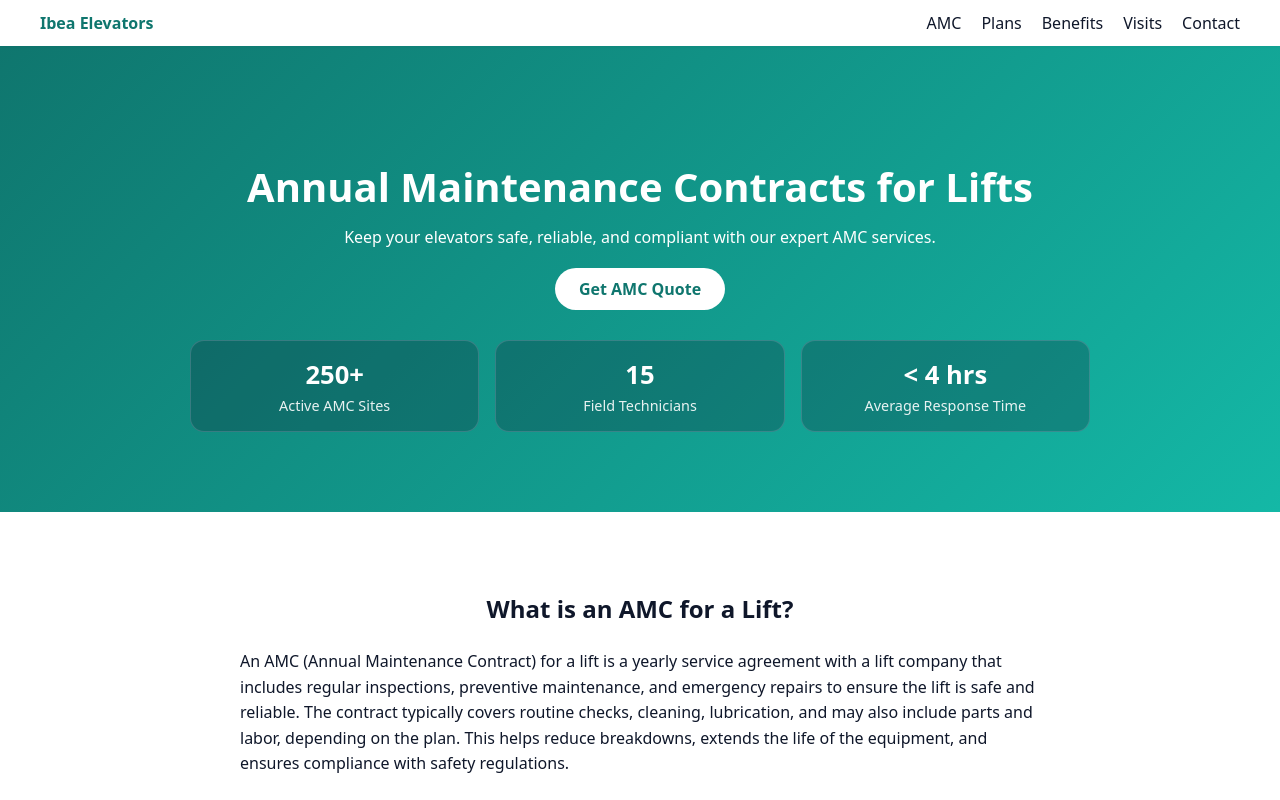
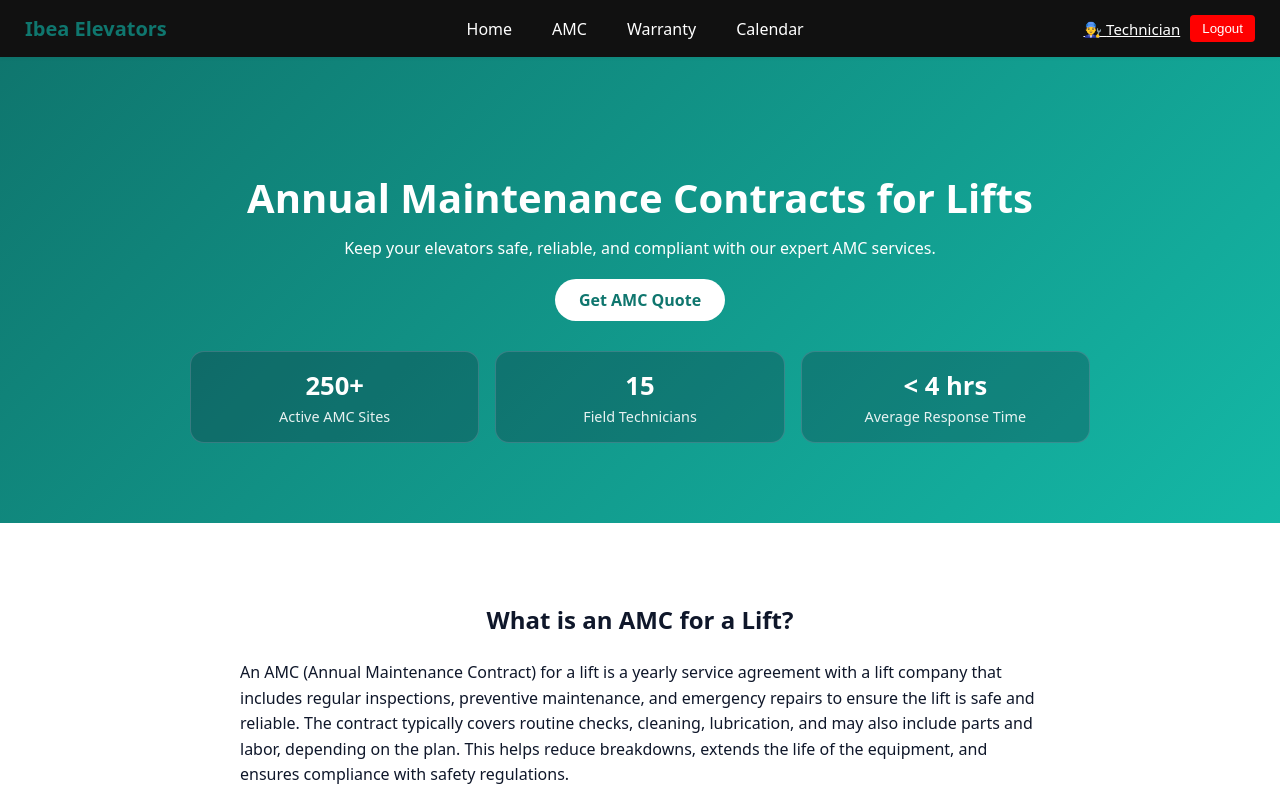
Before and after one commit to SANKARVEER/IBEA_AMC, a React (Create React App) app: page / in a window 1280 px wide. Shown: the top 800 px of the page. Built offline with nearby package versions, Linux system fonts and the light colour scheme.

Commit message:
Add files via upload

```diff
--- a/src/components/AMCContext/AMCContext.js
+++ b/src/components/AMCContext/AMCContext.js
@@ -1,10 +1,18 @@
+// src/components/AMCContext/AMCContext.js
 import React, { createContext, useContext, useState } from "react";
 
 const AMCContext = createContext();
 
 export const AMCProvider = ({ children }) => {
+
   // --------------------------------------------------
-  // Generate 200 Sites with AMC + Warranty Plan (MS / XL)
+  // LOGGED-IN TECHNICIAN NAME
+  // --------------------------------------------------
+  const [technicianName, setTechnicianName] = useState("Technician");
+
+
+  // --------------------------------------------------
+  // AUTO-GENERATE 200 SITES (100 WARRANTY + 100 AMC)
   // --------------------------------------------------
   const generateSites = () => {
     const areas = ["North", "South", "East", "West"];
@@ -13,24 +21,24 @@ export const AMCProvider = ({ children }) => {
       "Anna Nagar", "Porur", "Avadi", "Guindy", "Medavakkam",
     ];
 
-    const sitesList = [];
+    const list = [];
 
     for (let i = 1; i <= 200; i++) {
-      const isWarranty = i <= 100; // Only first 100 sites have warranty
+      const isWarranty = i <= 100;
 
-      sitesList.push({
+      list.push({
         id: i,
         name: `Site ${i}`,
         address: `Address ${i}, Building ${i}`,
         area: areas[i % areas.length],
         location: locations[i % locations.length],
 
-        // AMC Plan
+        // AMC
         amcPlan: i % 2 === 0 ? "MS" : "XL",
         completed: false,
         serviceInfo: null,
 
-        // WARRANTY LIMITED TO 100
+        // WARRANTY
         warranty: isWarranty,
         warrantyPlan: isWarranty ? (i % 2 === 0 ? "MS" : "XL") : null,
         warrantyCompleted: false,
@@ -38,21 +46,24 @@ export const AMCProvider = ({ children }) => {
       });
     }
 
-    return sitesList;
+    return list;
   };
+
 
   const [sites, setSites] = useState(generateSites());
   const [calendar, setCalendar] = useState([]);
 
+
   // --------------------------------------------------
-  // Add to Calendar
+  // ADD ENTRY TO CALENDAR
   // --------------------------------------------------
   const addToCalendar = (entry) => {
     setCalendar((prev) => [...prev, entry]);
   };
 
+
   // --------------------------------------------------
-  // Mark AMC Completed (Auto MS / XL)
+  // MARK AMC COMPLETED
   // --------------------------------------------------
   const markCompleted = (id) => {
     const date = new Date().toLocaleDateString();
@@ -62,19 +73,19 @@ export const AMCProvider = ({ children }) => {
     const seatType = site?.amcPlan?.toUpperCase() === "XL" ? "XL" : "MS";
 
     setSites((prev) =>
-      prev.map((site) =>
-        site.id === id
+      prev.map((s) =>
+        s.id === id
           ? {
-              ...site,
+              ...s,
               completed: true,
               serviceInfo: {
                 date,
                 time,
-                technician: "Mr. Kumar",
+                technician: technicianName,
                 seatType,
               },
             }
-          : site
+          : s
       )
     );
 
@@ -83,37 +94,36 @@ export const AMCProvider = ({ children }) => {
       type: "AMC",
       date,
       time,
-      technician: "Mr. Kumar",
+      technician: technicianName,
       seatType,
     });
   };
 
+
   // --------------------------------------------------
-  // Mark Warranty Completed (Auto MS / XL)
+  // MARK WARRANTY COMPLETED
   // --------------------------------------------------
   const markWarrantyCompleted = (id) => {
     const date = new Date().toLocaleDateString();
     const time = new Date().toLocaleTimeString();
 
     const site = sites.find((s) => s.id === id);
-    if (!site || !site.warranty) return; // Only allow warranty sites
-
     const plan = site?.warrantyPlan?.toUpperCase() === "XL" ? "XL" : "MS";
 
     setSites((prev) =>
-      prev.map((site) =>
-        site.id === id
+      prev.map((s) =>
+        s.id === id
           ? {
-              ...site,
+              ...s,
               warrantyCompleted: true,
               warrantyInfo: {
                 date,
                 time,
-                technician: "Mr. Kumar",
+                technician: technicianName,
                 plan,
               },
             }
-          : site
+          : s
       )
     );
 
@@ -122,27 +132,27 @@ export const AMCProvider = ({ children }) => {
       type: "Warranty",
       date,
       time,
-      technician: "Mr. Kumar",
+      technician: technicianName,
       plan,
     });
   };
 
+
   // --------------------------------------------------
-  // Computed lists for convenience
+  // PROVIDER EXPORT
   // --------------------------------------------------
-  const completedAMC = sites.filter(s => s.completed);
-  const completedWarranty = sites.filter(s => s.warrantyCompleted);
-
   return (
     <AMCContext.Provider
       value={{
         sites,
+        setSites,
         calendar,
+
         markCompleted,
         markWarrantyCompleted,
-        addToCalendar,
-        completedAMC,       // <- ready-to-use list
-        completedWarranty, // <- ready-to-use list
+
+        technicianName,
+        setTechnicianName,
       }}
     >
       {children}
--- a/src/components/AmcSitePages/amcsitespage.js
+++ b/src/components/AmcSitePages/amcsitespage.js
@@ -11,7 +11,7 @@ const AmcSitesPage = () => {
     <div className="amc-sites-page">
 
       {/* Headline */}
-      <h2 className="page-headline">Pending AMC Sites</h2>
+      <h2 className="page-headline"> AMC Sites</h2>
 
       <div className="cards-container">
         {sites
--- /dev/null
+++ b/src/components/Login/Login.css
@@ -0,0 +1,60 @@
+.login-container {
+  height: 100vh;
+  display: flex;
+  align-items: center;
+  justify-content: center;
+  background: #f5f7f9;
+}
+
+.login-box {
+  width: 350px;
+  padding: 30px;
+  background: #ffffff;
+  border-radius: 12px;
+  box-shadow: 0 6px 18px rgba(0,0,0,0.1);
+  text-align: center;
+}
+
+.login-title {
+  font-size: 24px;
+  font-weight: bold;
+  margin-bottom: 20px;
+  color: #222;
+}
+
+label {
+  font-size: 14px;
+  font-weight: 500;
+  display: block;
+  text-align: left;
+  margin-bottom: 8px;
+}
+
+.login-input {
+  width: 100%;
+  padding: 12px;
+  border-radius: 8px;
+  border: 1px solid #ccc;
+  outline: none;
+  margin-bottom: 15px;
+  font-size: 16px;
+}
+
+.login-input:focus {
+  border-color: #007bff;
+}
+
+.login-btn {
+  width: 100%;
+  padding: 12px;
+  background: #007bff;
+  color: white;
+  border: none;
+  border-radius: 8px;
+  font-size: 16px;
+  cursor: pointer;
+}
+
+.login-btn:hover {
+  background: #005ecc;
+}
--- /dev/null
+++ b/src/components/Login/Login.js
@@ -0,0 +1,49 @@
+import React, { useState } from "react";
+import { useAMC } from "../AMCContext/AMCContext";
+import { useNavigate } from "react-router-dom";
+import "./Login.css";
+
+const Login = () => {
+  const [name, setName] = useState("");
+  const { setTechnicianName } = useAMC();
+  const navigate = useNavigate();
+
+  const handleLogin = (e) => {
+    e.preventDefault();
+
+    if (name.trim() === "") {
+      alert("Please enter technician name");
+      return;
+    }
+
+    setTechnicianName(name);
+
+    // Redirect to Home
+    navigate("/");
+  };
+
+  return (
+    <div className="login-container">
+      <div className="login-box">
+        <h2 className="login-title">Technician Login</h2>
+
+        <form onSubmit={handleLogin}>
+          <label>Enter Technician Name</label>
+          <input
+            type="text"
+            placeholder="Eg: Kumar, Sankar, Arun"
+            value={name}
+            onChange={(e) => setName(e.target.value)}
+            className="login-input"
+          />
+
+          <button type="submit" className="login-btn">
+            Login
+          </button>
+        </form>
+      </div>
+    </div>
+  );
+};
+
+export default Login;
--- /dev/null
+++ b/src/components/Navbar/Navbar.css
@@ -0,0 +1,115 @@
+/* MAIN NAVBAR */
+.navbar {
+  display: flex;
+  align-items: center;
+  justify-content: space-between;
+  background: #111;
+  padding: 15px 25px;
+  color: #fff;
+  position: sticky;
+  top: 0;
+  z-index: 999;
+}
+
+.navbar-logo {
+  font-size: 20px;
+  font-weight: bold;
+}
+
+/* DESKTOP LINKS */
+.navbar-links {
+  display: flex;
+  gap: 20px;
+}
+
+.navbar-links a {
+  text-decoration: none;
+  color: #fff;
+  font-size: 16px;
+}
+
+.nav-right {
+  display: flex;
+  align-items: center;
+  gap: 10px;
+}
+
+.tech-name {
+  font-size: 15px;
+}
+
+.logout-btn {
+  background: red;
+  color: #fff;
+  padding: 6px 12px;
+  border-radius: 4px;
+  border: none;
+  cursor: pointer;
+}
+
+/* HAMBURGER (Mobile Only) */
+.hamburger {
+  display: none;
+  font-size: 28px;
+  cursor: pointer;
+  user-select: none;
+}
+
+/* MOBILE MENU (Hidden) */
+.mobile-menu {
+  display: none;
+  flex-direction: column;
+  background: #222;
+  width: 100%;
+  position: absolute;
+  top: 60px;
+  left: 0;
+  padding: 15px 20px;
+  gap: 15px;
+  transform: translateY(-100%);
+  transition: 0.3s ease-in-out;
+}
+
+.mobile-menu.open {
+  transform: translateY(0);
+}
+
+.mobile-menu a {
+  color: #fff;
+  text-decoration: none;
+  font-size: 18px;
+}
+
+.mobile-tech {
+  color: #0ff;
+  font-size: 17px;
+}
+
+.mobile-logout {
+  background: red;
+  color: #fff;
+  padding: 8px 15px;
+  border: none;
+  border-radius: 4px;
+}
+
+/* RESPONSIVE */
+@media (max-width: 850px) {
+  .navbar-links,
+  .nav-right {
+    display: none;
+  }
+
+  .hamburger {
+    display: block;
+  }
+
+  .mobile-menu {
+    display: flex;
+  }
+}
+
+.clickable {
+  cursor: pointer;
+  text-decoration: underline;
+}
--- a/src/components/Navbar/Navbar.js
+++ b/src/components/Navbar/Navbar.js
@@ -1,21 +1,75 @@
-// src/Module/Container/Navbar.js
-
-import React from "react";
+import React, { useState } from "react";
+import "./Navbar.css";
+import { Link, useNavigate } from "react-router-dom";
+import { useAMC } from "../AMCContext/AMCContext";
 
 function Navbar() {
+  const { technicianName, logout } = useAMC();
+  const navigate = useNavigate();
+  const [menuOpen, setMenuOpen] = useState(false);
+
+  const handleLogout = () => {
+    logout();
+    navigate("/login");
+  };
+
   return (
     <header className="navbar">
       <div className="navbar-logo">Ibea Elevators</div>
+
+      {/* Desktop Menu */}
       <nav className="navbar-links">
-        <a href="#amc">AMC</a>
-        <a href="#plans">Plans</a>
-        <a href="#benefits">Benefits</a>
-        <a href="#visits">Visits</a>
-        {/* <a href="#gallery">Gallery</a> */}
-        <a href="#contact">Contact</a>
+        <Link to="/">Home</Link>
+        <Link to="/amc-sites">AMC</Link>
+        <Link to="/warranty-sites">Warranty</Link>
+        <Link to="/calendar">Calendar</Link>
       </nav>
+
+      {/* Technician + Logout (Desktop) */}
+      {technicianName && (
+        <div className="nav-right">
+          <span
+            className="tech-name clickable"
+            onClick={() => navigate("/login")}
+          >
+            👨‍🔧 {technicianName}
+          </span>
+
+          <button className="logout-btn" onClick={handleLogout}>
+            Logout
+          </button>
+        </div>
+      )}
+
+      {/* Hamburger Icon */}
+      <div className="hamburger" onClick={() => setMenuOpen(!menuOpen)}>
+        ☰
+      </div>
+
+      {/* Mobile Menu */}
+      <div className={`mobile-menu ${menuOpen ? "open" : ""}`}>
+        <Link to="/" onClick={() => setMenuOpen(false)}>Home</Link>
+        <Link to="/amc-sites" onClick={() => setMenuOpen(false)}>AMC</Link>
+        <Link to="/warranty-sites" onClick={() => setMenuOpen(false)}>Warranty</Link>
+        <Link to="/calendar" onClick={() => setMenuOpen(false)}>Calendar</Link>
+
+        {technicianName && (
+          <>
+            <span
+              className="mobile-tech clickable"
+              onClick={() => { setMenuOpen(false); navigate("/login"); }}
+            >
+              👨‍🔧 {technicianName}
+            </span>
+
+            <button className="mobile-logout" onClick={handleLogout}>
+              Logout
+            </button>
+          </>
+        )}
+      </div>
     </header>
   );
 }
 
-export default Navbar ;
+export default Navbar;
--- a/src/components/WarrantySitesPage/WarrantySitesPage.js
+++ b/src/components/WarrantySitesPage/WarrantySitesPage.js
@@ -11,7 +11,7 @@ const WarrantySitesPage = () => {
     <div className="amc-sites-page">
 
       {/* Headline */}
-      <h2 className="page-headline">Pending Warranty Sites</h2>
+      <h2 className="page-headline"> Warranty Sites</h2>
 
       <div className="cards-container">
         {sites
```
Also changed, not shown: src/App.js (+9 -3 lines).
